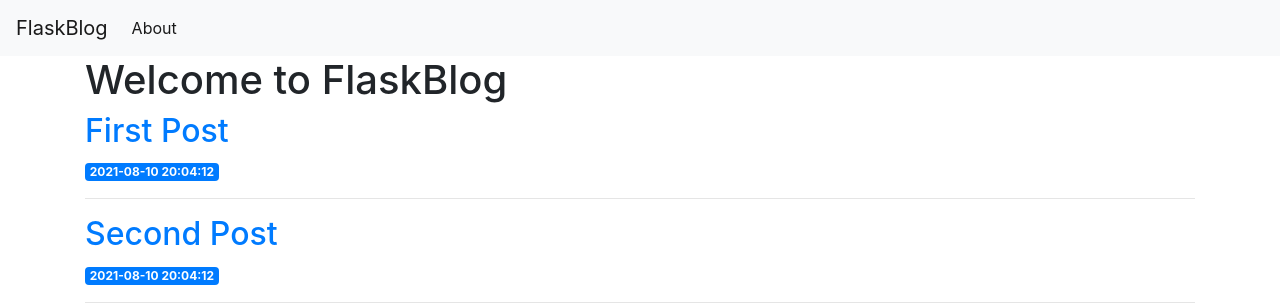
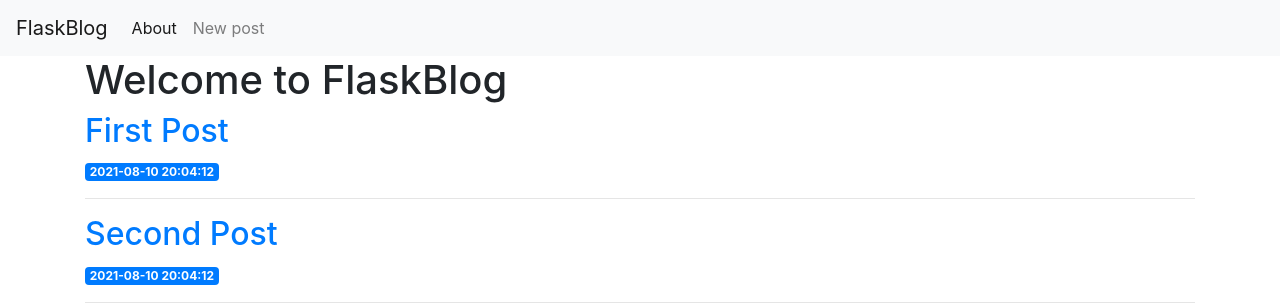
Before and after one commit to widator/Flask_demo_app, a Flask app: page / in a window 1280 px wide. Shown: the top 307 px of the page. Run offline with Flask 2, Linux system fonts and the light colour scheme; data comes from the database, SQL or seed files in the repository; both versions use the stored data as it was after the commit; some libraries are stand-ins or nearby versions.

Commit message:
new post creating available from index added 1 post

```diff
--- a/templates/base.html
+++ b/templates/base.html
@@ -21,10 +21,16 @@
             <li class="nav-item active">
                 <a class="nav-link" href="#">About</a>
             </li>
+            <li class="nav-item">
+                <a class="nav-link" href="{{ url_for('create') }}"> New post</a>
+            </li>
             </ul>
         </div>
     </nav>
     <div class="container">
+        {% for message in get_flashed_messages() %}
+          <div class="alert alert-danger">{{ message }}</div>
+        {% endfor %}
         {% block content %} {% endblock %}
     </div>
 
```
Also changed, not shown: database.db.
